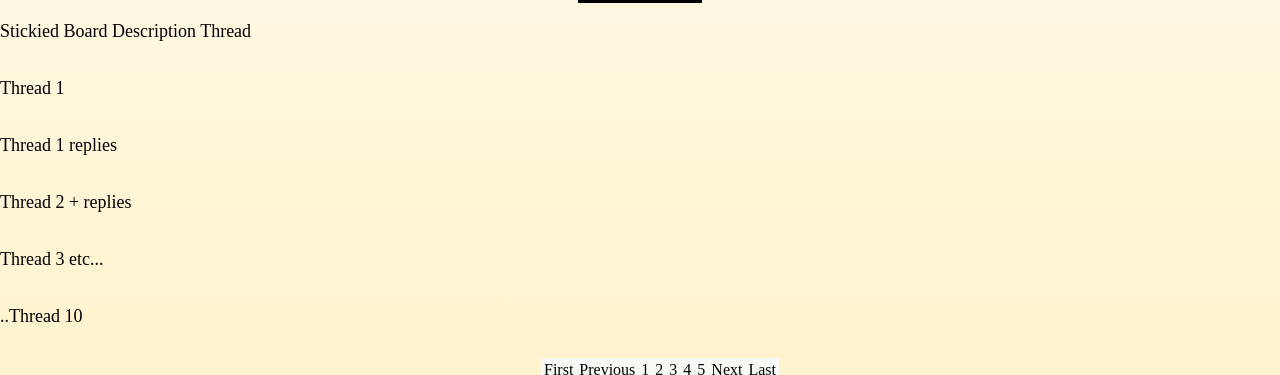
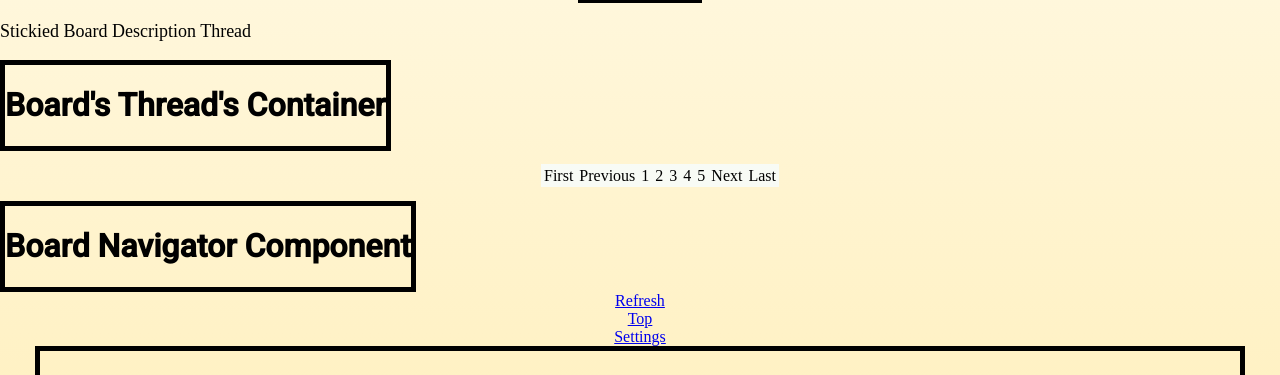
Before and after one commit to Yonkai/BBS, a Next.js app: page /indivdualboard in a window 1280 px wide. Shown: the part 577-952 px from the top of the page. Built offline with nearby package versions, Linux system fonts and the light colour scheme.

Commit message:
Added unrefined container for all threads

```diff
--- a/components/BoardContent.js
+++ b/components/BoardContent.js
@@ -5,6 +5,7 @@ import ScrollTop from './ScrollTop';
 import ScrollDown from './ScrollDown.js';
 import NewThreadButton from './NewThreadButton.js';
 import Pagination from './Pagination.js';
+import IndivdualBoardsThreadsContainer from './IndivdualBoardsThreadsContainer.js';
 
 const BoardContent = withRouter((props) => (
 
@@ -16,11 +17,7 @@ const BoardContent = withRouter((props) => (
             <ScrollDown/>
             <NewThreadButton/>
             <p>Stickied Board Description Thread</p>
-            <p>Thread 1</p>
-            <p>Thread 1 replies</p>
-            <p>Thread 2 + replies</p>
-            <p>Thread 3 etc...</p>
-            <p>..Thread 10</p>
+            <IndivdualBoardsThreadsContainer/>
             <Pagination items={[...Array(150).keys()].map(i => ({ id: (i+1), name: 'Item ' + (i+1) }))} onChangePage={()=>{console.log('Unrefined Paginator')}} />
             <Navigator/>
             <Link href={{ pathname: '/indivdualboard', query:{title:props.router.query.title}}}>
--- /dev/null
+++ b/components/IndivdualBoardsThreadsContainer.js
@@ -0,0 +1,26 @@
+const IndivdualBoardsThreadsContainer = (props) => (
+    <>
+      <div>
+        <h1>Board's Thread's Container</h1>
+      </div>
+        <style jsx>{`
+          h1 {
+            font-family: "Roboto";
+          }
+          div{
+            border:5px black solid;
+            display:grid;
+            justify-self:start;
+
+          }
+          @media all and (max-width: 800px) {
+            div{
+              display:grid;
+              grid-template-columns:minmax(320px,1200px)
+            }
+        }
+        `}</style>
+    </>
+)
+
+export default IndivdualBoardsThreadsContainer
```
